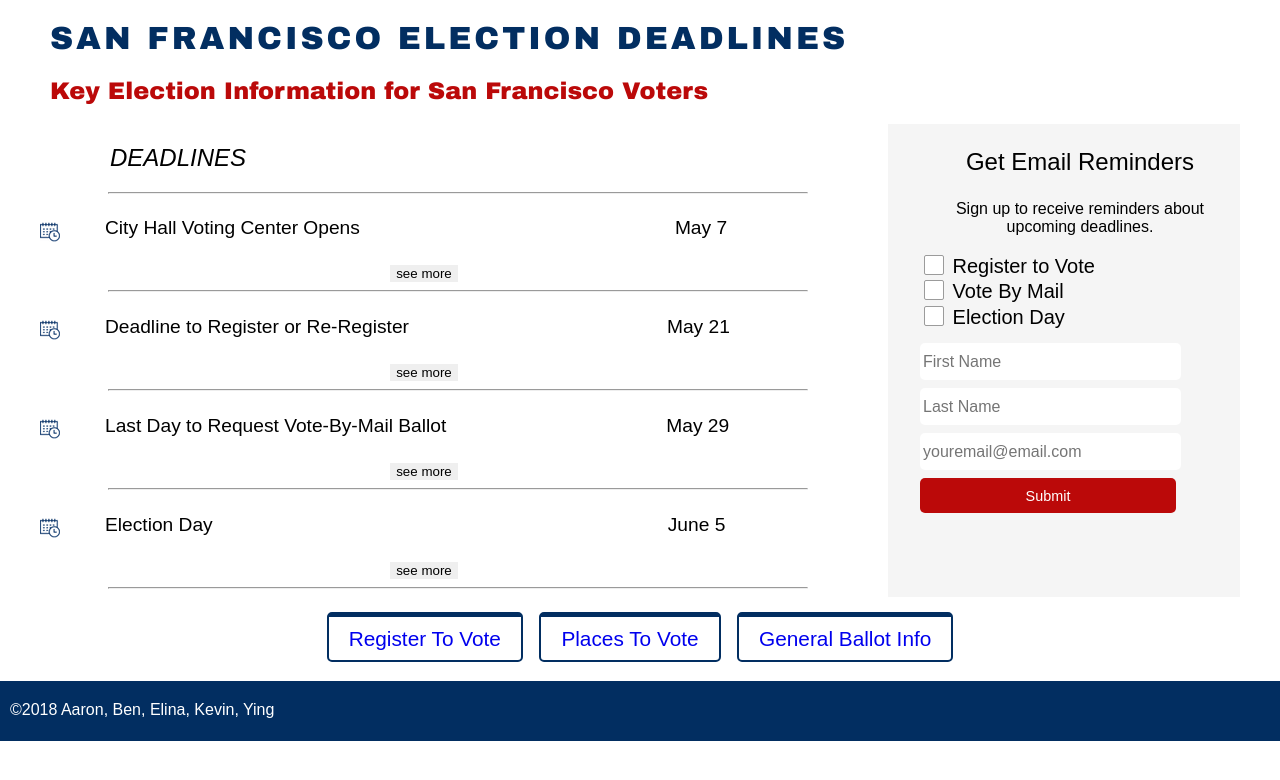
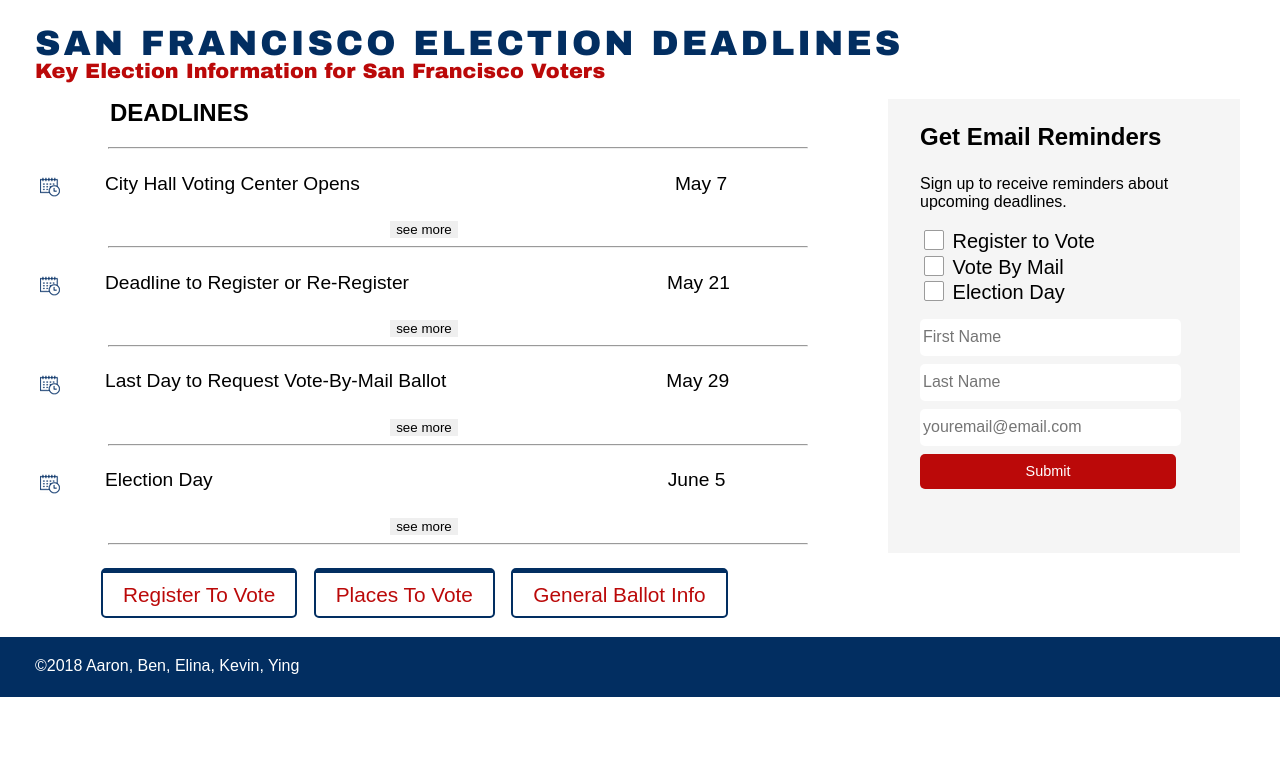
Before and after one commit to kecramer/wdi-political-hackathon, a website: page views/index.html in a window 1280 px wide. Drawn offline with Linux system fonts and the light colour scheme; files that its build step writes are made by us from their sources; files whose address does not match are found by name.

Commit message:
final style tweaks

```diff
--- a/public/style.css
+++ b/public/style.css
@@ -7,17 +7,20 @@ body {
 
 header {
   font-family: "Arial Black", sans-serif;
-  padding-left: 50px;
+  padding-left: 35px;
 }
 
 h1 {
   color: #022E61;
   text-transform: uppercase;
   letter-spacing: 3px;
+  font-size: 2.2em;
 }
 
 header h2 {
   color: #BB0909;
+  margin-top: -25px;
+  font-size: 1.3em;
 }
 
 /* Body Styles */
@@ -40,10 +43,10 @@ main {
 
 main h2 {
   text-transform: uppercase;
-  font-style: italic;
-  font-weight: 200;
+  font-weight: 700;
   text-align: left;
   margin-left: 70px;
+  margin-top: 0px;
 }
 
 h4 {
@@ -82,6 +85,11 @@ li {
   text-align: left;
 }
 
+li a {
+  text-decoration: none;
+  color: #BB0909
+}
+
 aside {
   flex-basis: 25%;
   background-color: #F5F5F5;
@@ -91,8 +99,8 @@ aside {
 aside h3 {
   font-family: "Arial", sans-serif;
   font-size: 1.5em;
-  text-align: center;
-  font-weight: 300;
+  text-align: left;
+  font-weight: 700;
 }
 
 form span {
@@ -100,7 +108,7 @@ form span {
 }
 
 aside p {
-  text-align: center;
+  text-align: left;
 }
 
 .formTextBox, aside form button {
@@ -158,9 +166,10 @@ div * {
 }
 
 nav {
-  text-align: center;
+  text-align: left;
   margin-top: 30px;
   margin-bottom: 30px;
+  margin-left: 95px;
 }
 
 nav a {
@@ -172,6 +181,7 @@ nav a {
   border-top: 5px solid #022E61;
   margin-left: 6px;
   margin-right: 6px;
+  color:#BB0909
 }
 
 nav a:hover {
@@ -220,5 +230,5 @@ footer {
 
 footer p {
   padding-top: 20px;
-  padding-left: 10px;
+  margin-left: 35px;
 }
--- a/views/index.html
+++ b/views/index.html
@@ -33,7 +33,7 @@
         <h4 class="deadlineDate" id="deadlineDate2">May 21</h4>
       </div>
       <ul class="hidden extraContent" id="extraContent2">
-        <li>Last day to register to vote. The Voter Registration Form must be mailed (postmarked by this date), submitted online, or delivered to the Department of Elections by this date and is effective upon receipt. Register <a href="https://registertovote.ca.gov/">here</a> to vote.</li>
+        <li>Last day to register to vote. The Voter Registration Form must be mailed (postmarked by this date), submitted online, or delivered to the Department of Elections by this date and is effective upon receipt. Register <a href="https://registertovote.ca.gov/" target="_blank">here</a> to vote.</li>
       </ul>
       <button class="seeMore" id="seeMore2">see <span id="more2">more</span><span class="hidden" id="less2">less</span></button>
       <hr>
@@ -44,10 +44,10 @@
       </div>
       <ul class="hidden extraContent" id="extraContent3">
         <li>Written or telephone requests must be received by the Department of Elections by 5 p.m. Online requests must be submitted by 11:59 p.m.</li>
-        <li>Register <a href="https://sfgov.org/elections/sites/default/files/Documents/Voting/2018/J18_VBMApp_ENCH.PDF">here</a> for vote-by-mail application</li>
+        <li>Register <a href="https://sfgov.org/elections/sites/default/files/Documents/Voting/2018/J18_VBMApp_ENCH.PDF" target="_blank">here</a> for vote-by-mail application</li>
         <li>Phone (415) 554-4375</li>
         <li>Fax (415) 554-4372</li>
-        <li>Request online <a href="http://sfelections.org/tools/vbmapp/index.php">here.</a></li>
+        <li>Request online <a href="http://sfelections.org/tools/vbmapp/index.php" target="_blank">here.</a></li>
       </ul>
       <button class="seeMore" id="seeMore3">see <span id="more3">more</span><span class="hidden" id="less3">less</span></button>
       <hr>
```
